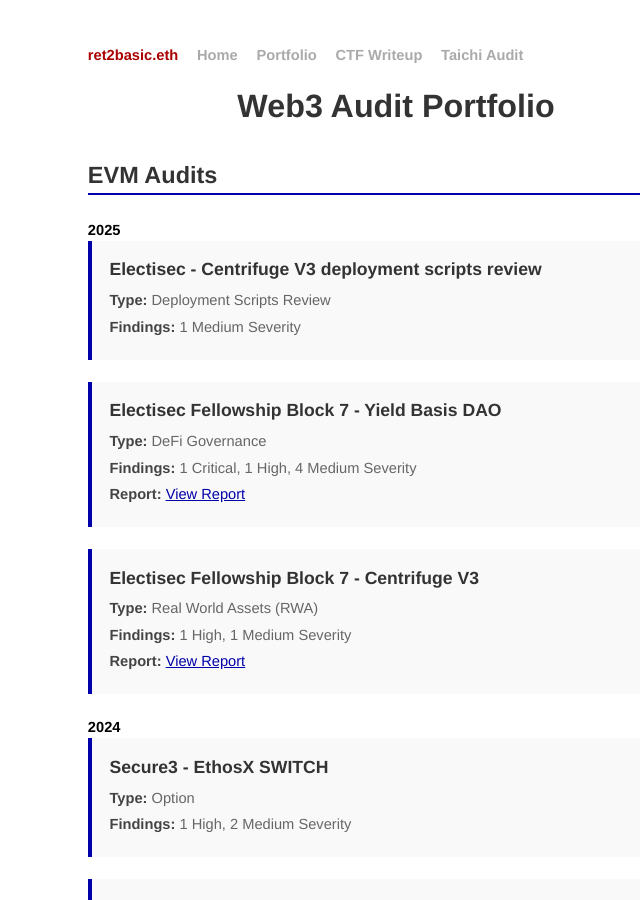
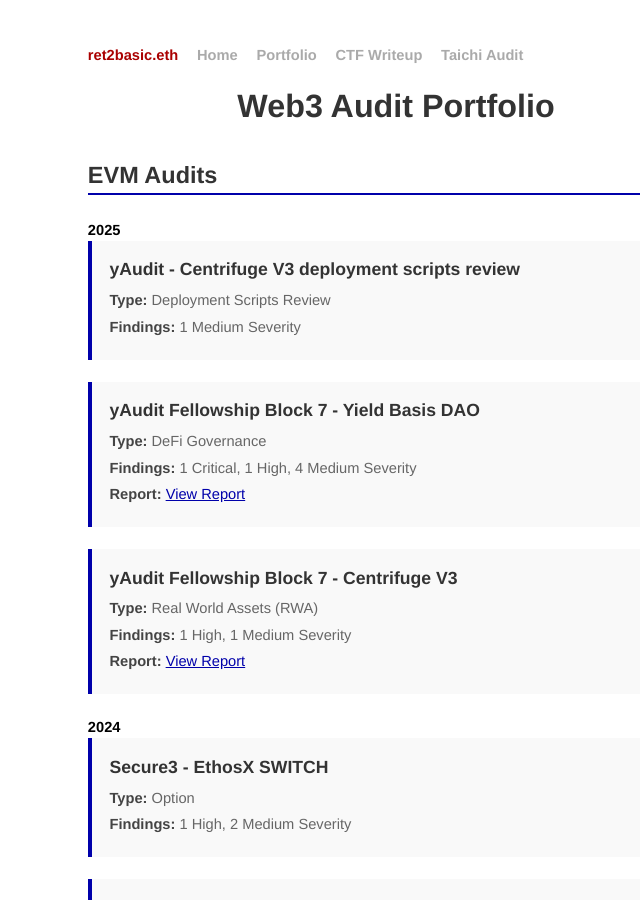
Before and after one commit to ret2basic/ret2basic.github.io, a Jekyll site: the page built from audits.html, in a window 1280 px wide and 900 px high. Shown: the whole window, without its empty margins (244-884 px from the left). Built offline with Jekyll 4.4.1, drawn with Linux system fonts in a browser that asks for light colours; some of the changed text lies outside the part shown.

Commit message:
Replace Electisec branding with yAudit

```diff
--- a/audits.html
+++ b/audits.html
@@ -13,7 +13,7 @@
     <h3>2025</h3>
 
     <div class="audit-item">
-      <h3>Electisec - Centrifuge V3 deployment scripts review</h3>
+      <h3>yAudit - Centrifuge V3 deployment scripts review</h3>
       <div class="audit-details">
         <p><strong>Type:</strong> Deployment Scripts Review</p>
         <p><strong>Findings:</strong> 1 Medium Severity</p>
@@ -21,7 +21,7 @@
     </div>
 
     <div class="audit-item">
-      <h3>Electisec Fellowship Block 7 - Yield Basis DAO</h3>
+      <h3>yAudit Fellowship Block 7 - Yield Basis DAO</h3>
       <div class="audit-details">
         <p><strong>Type:</strong> DeFi Governance</p>
         <p><strong>Findings:</strong> 1 Critical, 1 High, 4 Medium Severity</p>
@@ -30,7 +30,7 @@
     </div>
 
     <div class="audit-item">
-      <h3>Electisec Fellowship Block 7 - Centrifuge V3</h3>
+      <h3>yAudit Fellowship Block 7 - Centrifuge V3</h3>
       <div class="audit-details">
         <p><strong>Type:</strong> Real World Assets (RWA)</p>
         <p><strong>Findings:</strong> 1 High, 1 Medium Severity</p>
@@ -244,7 +244,7 @@
     </div>
 
     <div class="audit-item">
-      <h3>Electisec - vbSOL</h3>
+      <h3>yAudit - vbSOL</h3>
       <div class="audit-details">
         <p><strong>Type:</strong> Kamino vault integration</p>
         <p><strong>Findings:</strong> 1 High Severity</p>
--- a/index.html
+++ b/index.html
@@ -25,9 +25,9 @@
 
       <h5>Solidity/EVM:</h5>
       <ul>
-        <li><strong>Electisec Fellowship Block 7</strong> - <a href="https://reports.electisec.com/2025-07-YieldBasis-Update" target="_blank">Yield Basis DAO</a> (Curve DAO-like) - 1 crit, 1 high, 4 med</li>
-        <li><strong>Electisec Fellowship Block 7</strong> - <a href="https://reports.electisec.com/2025-07-centrifuge" target="_blank">Centrifuge V3</a> (RWA) - 1 high, 1 med</li>
-        <li><strong>Electisec</strong> - Centrifuge V3 deployment scripts - 1 med</li>
+        <li><strong>yAudit Fellowship Block 7</strong> - <a href="https://reports.electisec.com/2025-07-YieldBasis-Update" target="_blank">Yield Basis DAO</a> (Curve DAO-like) - 1 crit, 1 high, 4 med</li>
+        <li><strong>yAudit Fellowship Block 7</strong> - <a href="https://reports.electisec.com/2025-07-centrifuge" target="_blank">Centrifuge V3</a> (RWA) - 1 high, 1 med</li>
+        <li><strong>yAudit</strong> - Centrifuge V3 deployment scripts - 1 med</li>
         <li><strong>Taichi Audit</strong> - Lazyotter (ERC4626 vault) - 1 high, 10 med</li>
         <li><strong>Taichi Audit</strong> - Lambo (virtual liquidity) - 1 high, 4 med</li>
         <li><strong>Code4rena</strong> - reNFT (Seaport integration) - 3 high, 1 med</li>
```
